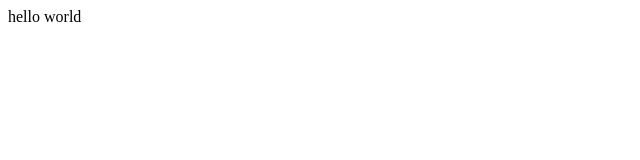
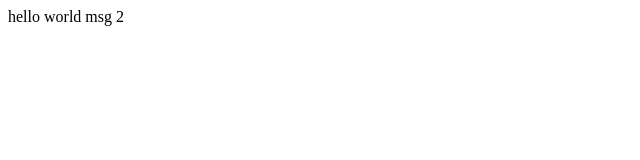
Before and after one commit to smerch88/goit-markup-hw-01, a plain HTML site: page index.html in a window 1280 px wide. Shown: the full height of the page, 0-640 px from the left. Drawn offline with Linux system fonts and the light colour scheme.

Commit message:
Update index.html

```diff
--- a/index.html
+++ b/index.html
@@ -6,6 +6,6 @@
     <meta name="viewport" content="width=device-width, initial-scale=1.0" />
     <title>Document</title>
   </head>
-  hello world
+  hello world msg 2
   <body></body>
 </html>
```
